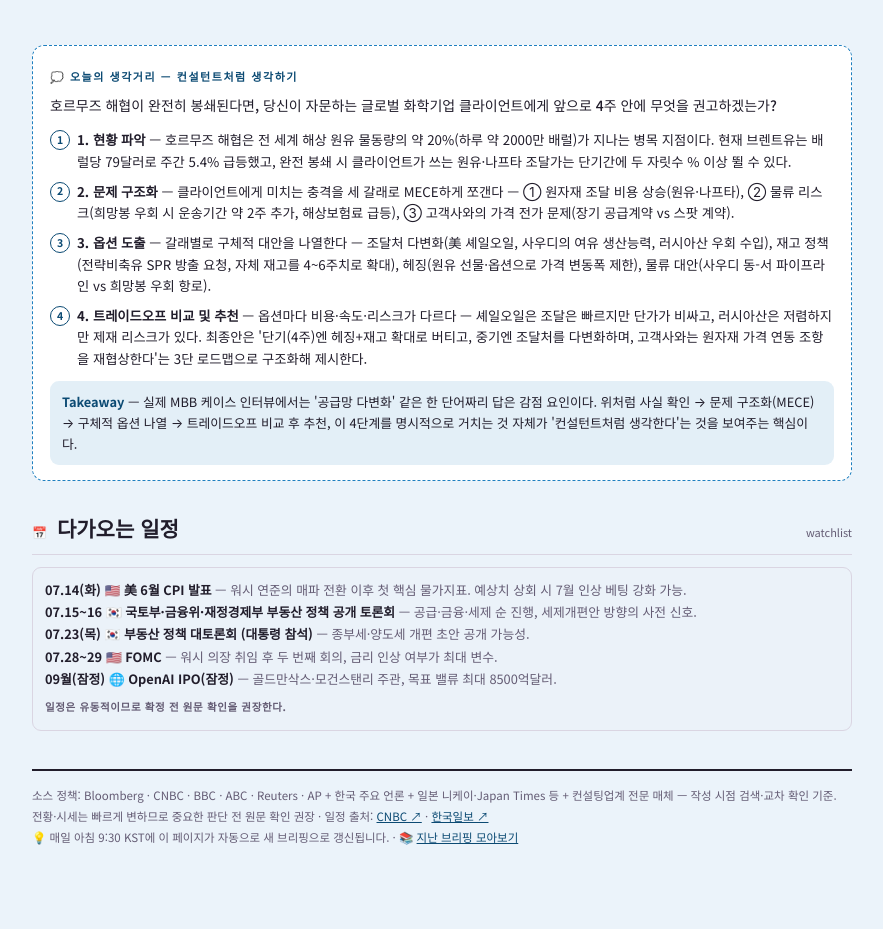
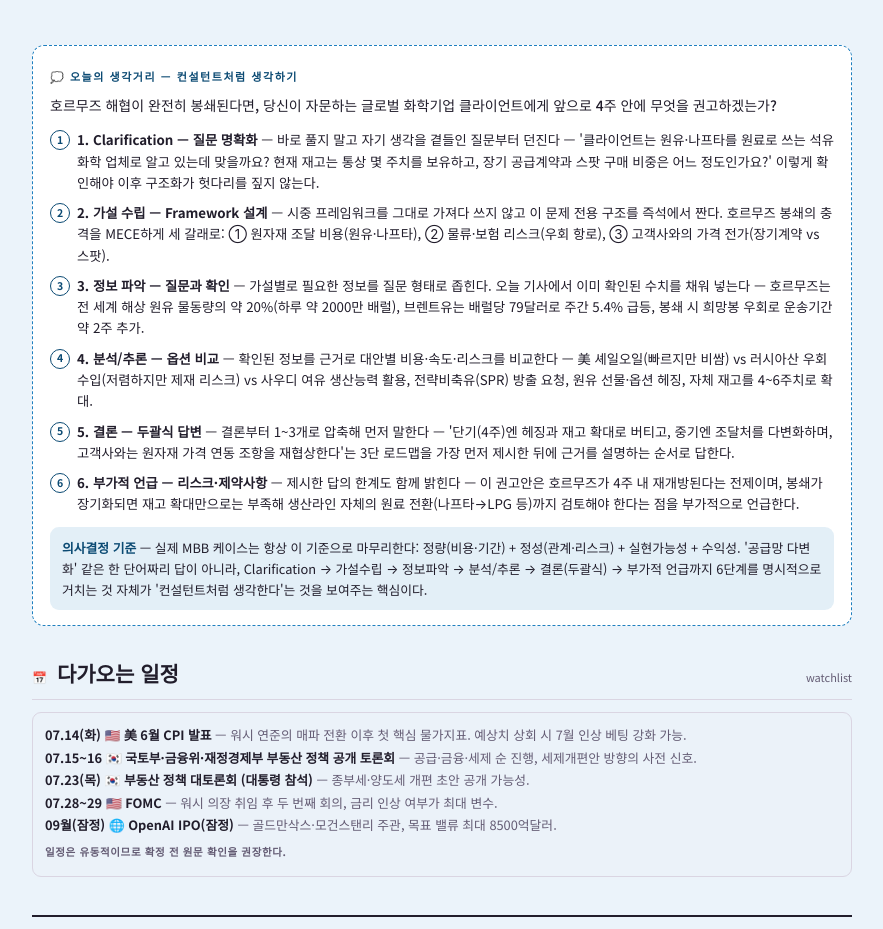
Before and after one commit to hanachoi1872/DailyNews4uni, a plain HTML site: page index.html in a window 1280 px wide. Shown: the part 6160-7089 px from the top of the page, without its empty margins (198-1081 px from the left). Before the commit the page ends 7053 px from the top, so only its background shows below. Drawn offline with Linux system fonts and the light colour scheme.

Commit message:
Expand think section to full 6-stage MBB case answer structure

```diff
--- a/index.html
+++ b/index.html
@@ -149,12 +149,14 @@ const BRIEFING = { dateLabel:"2026.07.13 (월)", city:"Seoul", mood:"🌡️ 지
   think:{
     q:"호르무즈 해협이 완전히 봉쇄된다면, 당신이 자문하는 글로벌 화학기업 클라이언트에게 앞으로 4주 안에 무엇을 권고하겠는가?",
     steps:[
-      {label:"1. 현황 파악", detail:"호르무즈 해협은 전 세계 해상 원유 물동량의 약 20%(하루 약 2000만 배럴)가 지나는 병목 지점이다. 현재 브렌트유는 배럴당 79달러로 주간 5.4% 급등했고, 완전 봉쇄 시 클라이언트가 쓰는 원유·나프타 조달가는 단기간에 두 자릿수 % 이상 뛸 수 있다."},
-      {label:"2. 문제 구조화", detail:"클라이언트에게 미치는 충격을 세 갈래로 MECE하게 쪼갠다 — ① 원자재 조달 비용 상승(원유·나프타), ② 물류 리스크(희망봉 우회 시 운송기간 약 2주 추가, 해상보험료 급등), ③ 고객사와의 가격 전가 문제(장기 공급계약 vs 스팟 계약)."},
-      {label:"3. 옵션 도출", detail:"갈래별로 구체적 대안을 나열한다 — 조달처 다변화(美 셰일오일, 사우디의 여유 생산능력, 러시아산 우회 수입), 재고 정책(전략비축유 SPR 방출 요청, 자체 재고를 4~6주치로 확대), 헤징(원유 선물·옵션으로 가격 변동폭 제한), 물류 대안(사우디 동-서 파이프라인 vs 희망봉 우회 항로)."},
-      {label:"4. 트레이드오프 비교 및 추천", detail:"옵션마다 비용·속도·리스크가 다르다 — 셰일오일은 조달은 빠르지만 단가가 비싸고, 러시아산은 저렴하지만 제재 리스크가 있다. 최종안은 '단기(4주)엔 헤징+재고 확대로 버티고, 중기엔 조달처를 다변화하며, 고객사와는 원자재 가격 연동 조항을 재협상한다'는 3단 로드맵으로 구조화해 제시한다."}
+      {label:"1. Clarification — 질문 명확화", detail:"바로 풀지 말고 자기 생각을 곁들인 질문부터 던진다 — '클라이언트는 원유·나프타를 원료로 쓰는 석유화학 업체로 알고 있는데 맞을까요? 현재 재고는 통상 몇 주치를 보유하고, 장기 공급계약과 스팟 구매 비중은 어느 정도인가요?' 이렇게 확인해야 이후 구조화가 헛다리를 짚지 않는다."},
+      {label:"2. 가설 수립 — Framework 설계", detail:"시중 프레임워크를 그대로 가져다 쓰지 않고 이 문제 전용 구조를 즉석에서 짠다. 호르무즈 봉쇄의 충격을 MECE하게 세 갈래로: ① 원자재 조달 비용(원유·나프타), ② 물류·보험 리스크(우회 항로), ③ 고객사와의 가격 전가(장기계약 vs 스팟)."},
+      {label:"3. 정보 파악 — 질문과 확인", detail:"가설별로 필요한 정보를 질문 형태로 좁힌다. 오늘 기사에서 이미 확인된 수치를 채워 넣는다 — 호르무즈는 전 세계 해상 원유 물동량의 약 20%(하루 약 2000만 배럴), 브렌트유는 배럴당 79달러로 주간 5.4% 급등, 봉쇄 시 희망봉 우회로 운송기간 약 2주 추가."},
+      {label:"4. 분석/추론 — 옵션 비교", detail:"확인된 정보를 근거로 대안별 비용·속도·리스크를 비교한다 — 美 셰일오일(빠르지만 비쌈) vs 러시아산 우회 수입(저렴하지만 제재 리스크) vs 사우디 여유 생산능력 활용, 전략비축유(SPR) 방출 요청, 원유 선물·옵션 헤징, 자체 재고를 4~6주치로 확대."},
+      {label:"5. 결론 — 두괄식 답변", detail:"결론부터 1~3개로 압축해 먼저 말한다 — '단기(4주)엔 헤징과 재고 확대로 버티고, 중기엔 조달처를 다변화하며, 고객사와는 원자재 가격 연동 조항을 재협상한다'는 3단 로드맵을 가장 먼저 제시한 뒤에 근거를 설명하는 순서로 답한다."},
+      {label:"6. 부가적 언급 — 리스크·제약사항", detail:"제시한 답의 한계도 함께 밝힌다 — 이 권고안은 호르무즈가 4주 내 재개방된다는 전제이며, 봉쇄가 장기화되면 재고 확대만으로는 부족해 생산라인 자체의 원료 전환(나프타→LPG 등)까지 검토해야 한다는 점을 부가적으로 언급한다."}
     ],
-    hint:"<b>Takeaway</b> — 실제 MBB 케이스 인터뷰에서는 '공급망 다변화' 같은 한 단어짜리 답은 감점 요인이다. 위처럼 사실 확인 → 문제 구조화(MECE) → 구체적 옵션 나열 → 트레이드오프 비교 후 추천, 이 4단계를 명시적으로 거치는 것 자체가 '컨설턴트처럼 생각한다'는 것을 보여주는 핵심이다."
+    hint:"<b>의사결정 기준</b> — 실제 MBB 케이스는 항상 이 기준으로 마무리한다: 정량(비용·기간) + 정성(관계·리스크) + 실현가능성 + 수익성. '공급망 다변화' 같은 한 단어짜리 답이 아니라, Clarification → 가설수립 → 정보파악 → 분석/추론 → 결론(두괄식) → 부가적 언급까지 6단계를 명시적으로 거치는 것 자체가 '컨설턴트처럼 생각한다'는 것을 보여주는 핵심이다."
   },
   calendar:{note:"일정은 유동적이므로 확정 전 원문 확인을 권장한다.",
     macro:[
```
